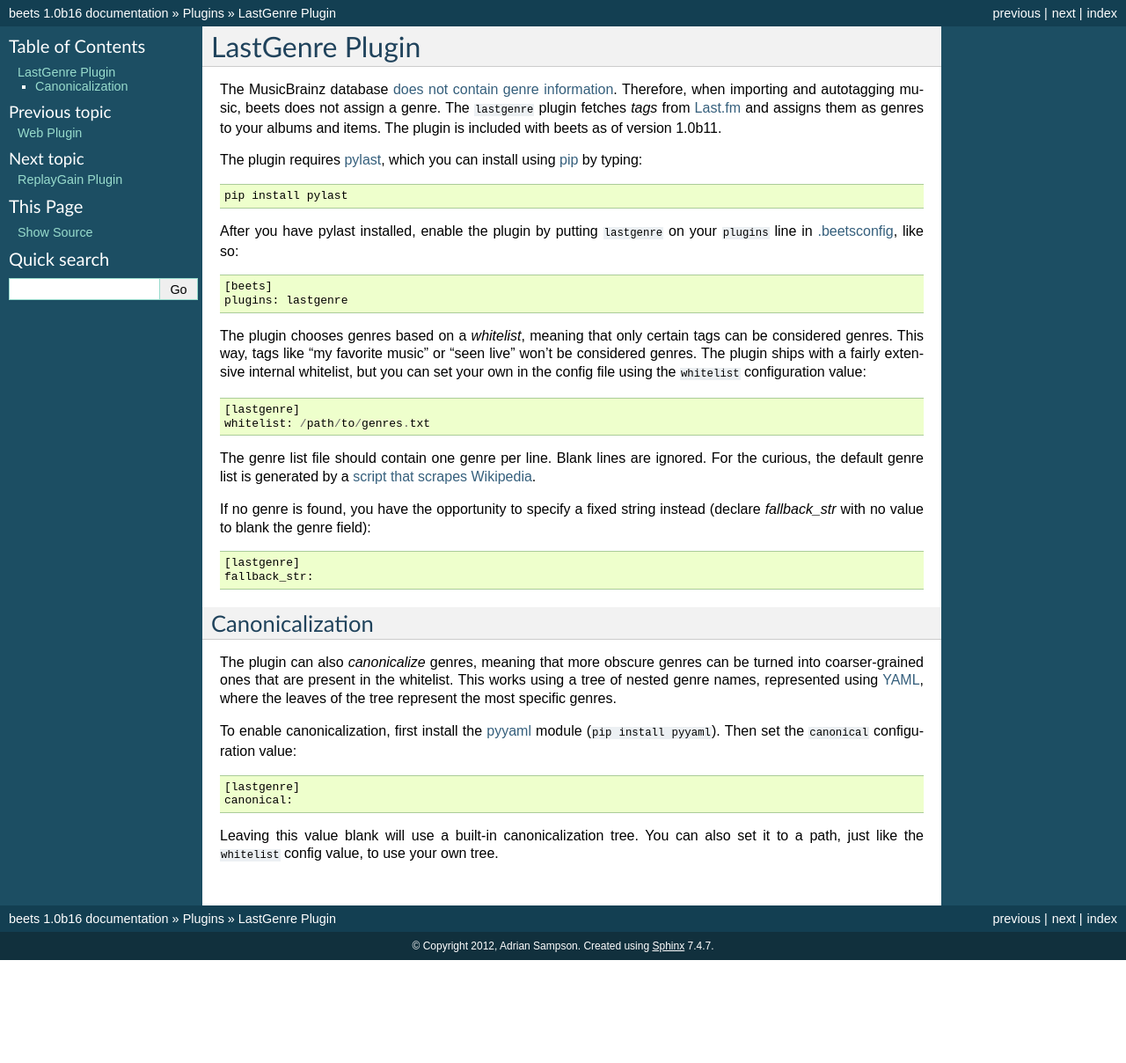
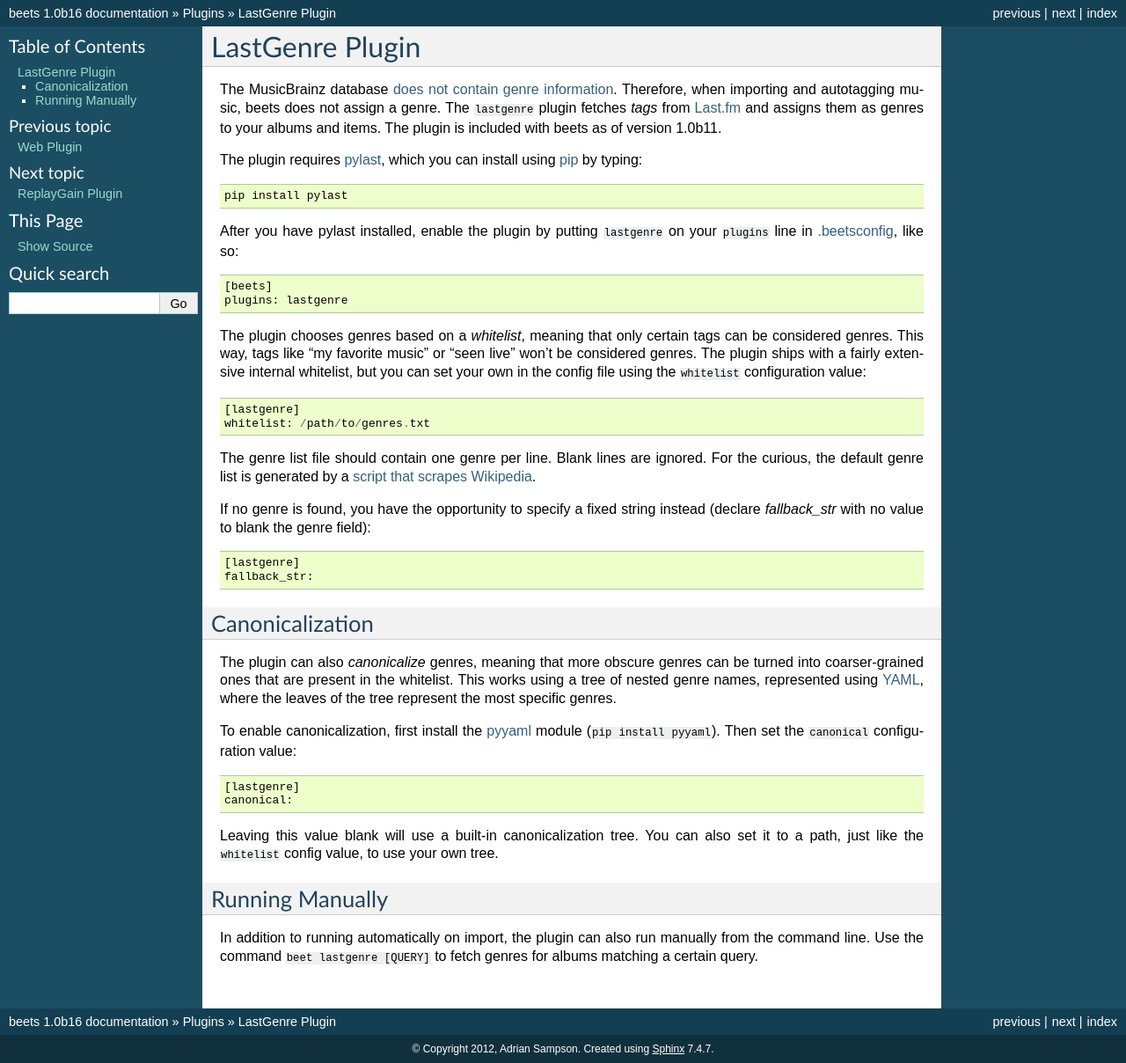
Before and after one commit to google-code-export/beets, a Sphinx documentation site: the page built from docs/plugins/lastgenre.rst, in a window 1280 px wide. Shown: the whole page at 88% size. Built offline with Sphinx 7.4.7, drawn with Linux system fonts in a browser that asks for light colours; before the commit the page ends 1091 px from its top, so only the background shows below that.

Commit message:
docs + changelog for GH-50 (lastgenre command)

```diff
--- a/docs/changelog.rst
+++ b/docs/changelog.rst
@@ -21,7 +21,9 @@
   expression, ``^$``.
 * Queries now correctly match non-string values in path format predicates.
 * :doc:`/plugins/lastgenre`: Use the albums' existing genre tags if they pass
-  the whitelist (thank to Fabrice Laporte).
+  the whitelist (thanks to Fabrice Laporte).
+* :doc:`/plugins/lastgenre`: Add a ``lastgenre`` command for fetching genres
+  post facto.
 * :doc:`/plugins/fetchart`: Fix a bug where cover art filenames could lack
   a ``.jpg`` extension.
 * :doc:`/plugins/lyrics`: Fix an exception with non-ASCII lyrics.
--- a/docs/plugins/lastgenre.rst
+++ b/docs/plugins/lastgenre.rst
@@ -65,3 +65,11 @@
 
 .. _YAML: http://www.yaml.org/
 .. _pyyaml: http://pyyaml.org/
+
+
+Running Manually
+----------------
+
+In addition to running automatically on import, the plugin can also run manually
+from the command line. Use the command ``beet lastgenre [QUERY]`` to fetch
+genres for albums matching a certain query.
```
